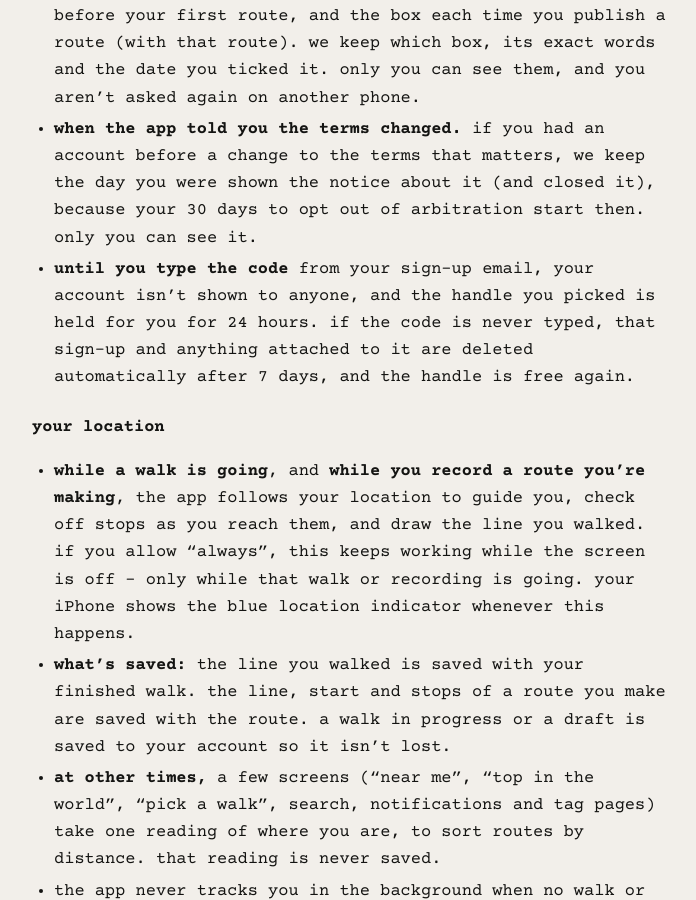
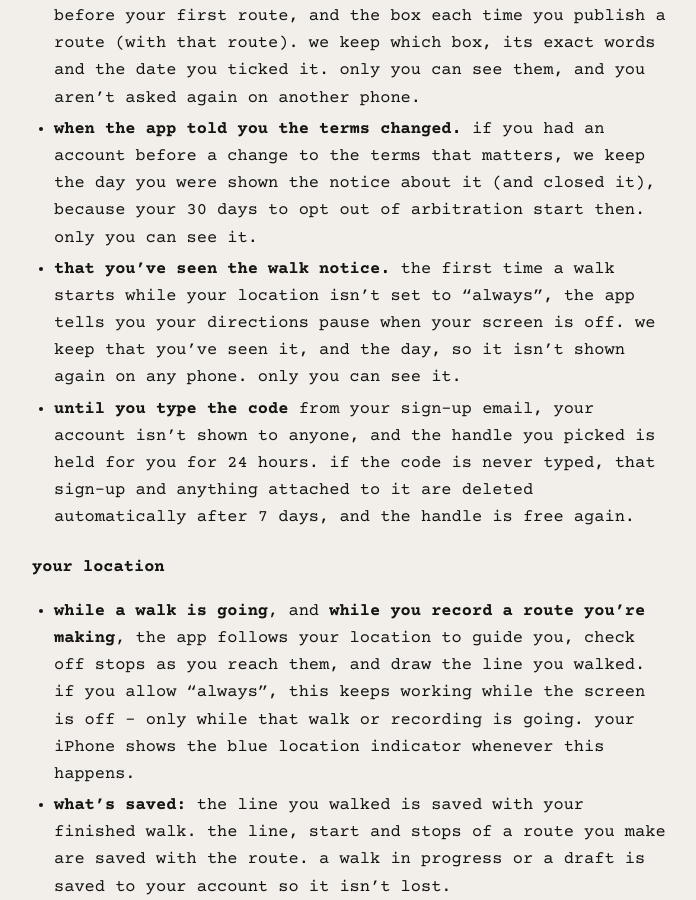
Before and after one commit to thorayaaa/caniwalkwithyou-site, a Jekyll site: the page built from privacy.md, in a window 1280 px wide and 900 px high, scrolled down 1226 px. Shown: the whole window, without its empty margins (288-984 px from the left). Built offline with Jekyll 4.4.1, drawn with Linux system fonts in a browser that asks for light colours; some of the changed text lies outside the part shown.

Commit message:
Privacy: the walk notice seen is kept per account, and deleted with it

```diff
--- a/privacy.md
+++ b/privacy.md
@@ -31,6 +31,7 @@ can i walk with you? is an iPhone app for walking routes that other people leave
 - **your handle** (like @walker), and if you add them: a **display name**, **bio**, **profile photo** and **Instagram username**. these are shown on your profile.
 - **the safety agreements you tick**, so there's a record: the box when you sign up (the terms, the privacy policy, and that you're 13 or older), the box before your first walk, the box before your first route, and the box each time you publish a route (with that route). we keep which box, its exact words and the date you ticked it. only you can see them, and you aren't asked again on another phone.
 - **when the app told you the terms changed.** if you had an account before a change to the terms that matters, we keep the day you were shown the notice about it (and closed it), because your 30 days to opt out of arbitration start then. only you can see it.
+- **that you've seen the walk notice.** the first time a walk starts while your location isn't set to "always", the app tells you your directions pause when your screen is off. we keep that you've seen it, and the day, so it isn't shown again on any phone. only you can see it.
 - **until you type the code** from your sign-up email, your account isn't shown to anyone, and the handle you picked is held for you for 24 hours. if the code is never typed, that sign-up and anything attached to it are deleted automatically after 7 days, and the handle is free again.
 
 ### your location
@@ -130,7 +131,7 @@ go to **your profile → settings (the gear) → delete account**, then tap "con
 - who you follow and who follows you, your blocks, saved routes and searches
 - your notification token and settings
 - your walk club answer and your place on the walk club list
-- the record of the safety agreements you ticked, and of the days you were shown notices about changes to the terms
+- the record of the safety agreements you ticked, of the days you were shown notices about changes to the terms, and of the walk notice you were shown
 
 if you signed in with Apple, we also ask Apple to disconnect the app from your Apple ID. deleting your account doesn't cancel your subscription - Apple manages it, so cancel it in your iPhone's settings (Settings → your name → Subscriptions).
 
```
